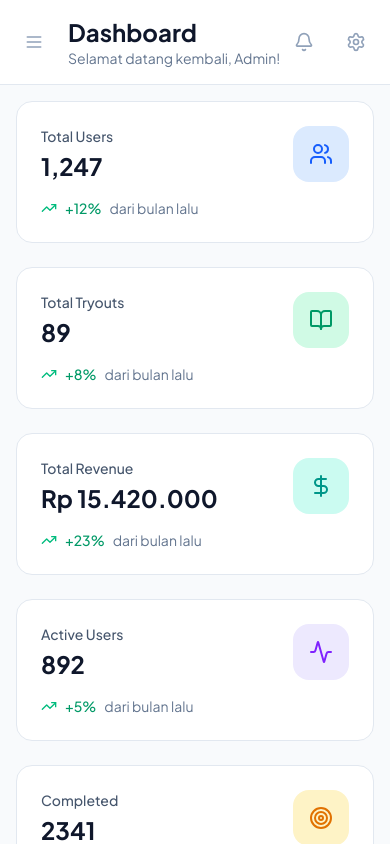
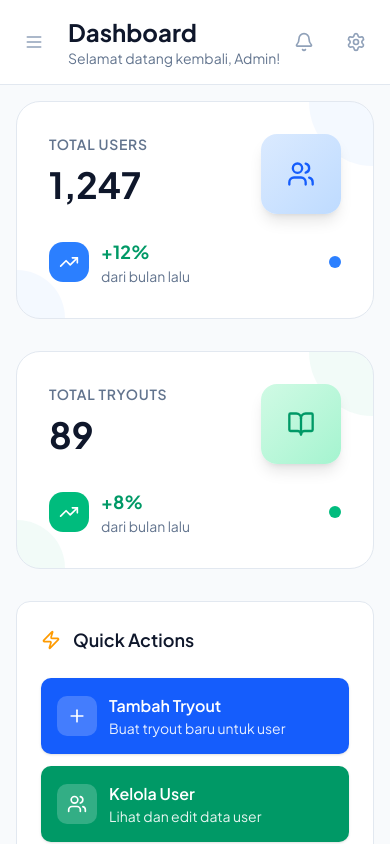
Before and after one commit to akbarryyan/pintuuniv, a Next.js app: page /sys/dashboard in a window 390 px wide. Shown: the top 844 px of the page. Built offline with nearby package versions, Linux system fonts and the light colour scheme.

Commit message:
feat: perbarui komponen StatsGrid dengan desain baru yang lebih menarik, menghapus statistik yang tidak diperlukan, dan meningkatkan responsivitas serta interaksi visual untuk pengalaman pengguna yang lebih baik

```diff
--- a/src/components/sys/StatsGrid.tsx
+++ b/src/components/sys/StatsGrid.tsx
@@ -3,20 +3,12 @@
 import {
   Users,
   BookOpen,
-  TrendingUp,
-  DollarSign,
-  Activity,
-  Target,
-  Award
+  TrendingUp
 } from "lucide-react";
 
 interface AdminStats {
   totalUsers: number;
   totalTryouts: number;
-  totalRevenue: number;
-  activeUsers: number;
-  completedTryouts: number;
-  pendingApprovals: number;
 }
 
 interface StatsGridProps {
@@ -24,126 +16,88 @@ interface StatsGridProps {
 }
 
 export default function StatsGrid({ stats }: StatsGridProps) {
-  const formatCurrency = (amount: number) => {
-    return new Intl.NumberFormat('id-ID', {
-      style: 'currency',
-      currency: 'IDR',
-      minimumFractionDigits: 0
-    }).format(amount);
-  };
-
   const statsData = [
     {
       title: 'Total Users',
       value: stats.totalUsers.toLocaleString(),
-      icon: <Users className="w-6 h-6" />,
-      bgColor: 'bg-gradient-to-br from-blue-500 to-blue-600',
-      iconBg: 'bg-blue-100',
+      icon: <Users className="w-7 h-7" />,
+      bgGradient: 'from-blue-500 via-blue-600 to-indigo-600',
+      iconBg: 'bg-gradient-to-br from-blue-100 to-blue-200',
       iconColor: 'text-blue-600',
       trend: '+12%',
       trendText: 'dari bulan lalu',
-      trendColor: 'text-emerald-600'
+      trendColor: 'text-emerald-600',
+      accentColor: 'bg-blue-500',
+      shadowColor: 'shadow-blue-500/20'
     },
     {
       title: 'Total Tryouts',
       value: stats.totalTryouts,
-      icon: <BookOpen className="w-6 h-6" />,
-      bgColor: 'bg-gradient-to-br from-emerald-500 to-emerald-600',
-      iconBg: 'bg-emerald-100',
+      icon: <BookOpen className="w-7 h-7" />,
+      bgGradient: 'from-emerald-500 via-emerald-600 to-teal-600',
+      iconBg: 'bg-gradient-to-br from-emerald-100 to-emerald-200',
       iconColor: 'text-emerald-600',
       trend: '+8%',
       trendText: 'dari bulan lalu',
-      trendColor: 'text-emerald-600'
-    },
-    {
-      title: 'Total Revenue',
-      value: formatCurrency(stats.totalRevenue),
-      icon: <DollarSign className="w-6 h-6" />,
-      bgColor: 'bg-gradient-to-br from-teal-500 to-teal-600',
-      iconBg: 'bg-teal-100',
-      iconColor: 'text-teal-600',
-      trend: '+23%',
-      trendText: 'dari bulan lalu',
-      trendColor: 'text-emerald-600'
-    },
-    {
-      title: 'Active Users',
-      value: stats.activeUsers,
-      icon: <Activity className="w-6 h-6" />,
-      bgColor: 'bg-gradient-to-br from-violet-500 to-violet-600',
-      iconBg: 'bg-violet-100',
-      iconColor: 'text-violet-600',
-      trend: '+5%',
-      trendText: 'dari bulan lalu',
-      trendColor: 'text-emerald-600'
-    },
-    {
-      title: 'Completed',
-      value: stats.completedTryouts,
-      icon: <Target className="w-6 h-6" />,
-      bgColor: 'bg-gradient-to-br from-amber-500 to-amber-600',
-      iconBg: 'bg-amber-100',
-      iconColor: 'text-amber-600',
-      trend: '+18%',
-      trendText: 'dari bulan lalu',
-      trendColor: 'text-emerald-600'
-    },
-    {
-      title: 'Pending',
-      value: stats.pendingApprovals,
-      icon: <Award className="w-6 h-6" />,
-      bgColor: 'bg-gradient-to-br from-red-500 to-red-600',
-      iconBg: 'bg-red-100',
-      iconColor: 'text-red-600',
-      trend: 'Perlu review',
-      trendText: '',
-      trendColor: 'text-red-600'
+      trendColor: 'text-emerald-600',
+      accentColor: 'bg-emerald-500',
+      shadowColor: 'shadow-emerald-500/20'
     }
   ];
 
   return (
-    <div className="grid grid-cols-1 md:grid-cols-2 lg:grid-cols-3 xl:grid-cols-6 gap-6 mb-8">
+    <div className="grid grid-cols-1 md:grid-cols-2 gap-8 mb-8">
       {statsData.map((stat, index) => (
         <div
           key={index}
-          className="group relative bg-white border border-slate-200 rounded-2xl p-6 hover:shadow-xl transition-all duration-500 hover:-translate-y-1 overflow-hidden"
+          className="group relative bg-white border border-slate-200 rounded-3xl p-8 hover:shadow-2xl transition-all duration-700 hover:-translate-y-2 overflow-hidden"
         >
-          {/* Background Pattern */}
-          <div className={`absolute inset-0 ${stat.bgColor} opacity-0 group-hover:opacity-5 transition-opacity duration-500`} />
+          {/* Animated Background Pattern */}
+          <div className={`absolute inset-0 bg-gradient-to-br ${stat.bgGradient} opacity-0 group-hover:opacity-5 transition-all duration-700`} />
+
+          {/* Decorative Elements */}
+          <div className={`absolute top-0 right-0 w-32 h-32 ${stat.accentColor} opacity-5 rounded-full -translate-y-16 translate-x-16 group-hover:scale-150 transition-transform duration-700`} />
+          <div className={`absolute bottom-0 left-0 w-24 h-24 ${stat.accentColor} opacity-5 rounded-full translate-y-12 -translate-x-12 group-hover:scale-150 transition-transform duration-700`} />
 
           {/* Content */}
           <div className="relative z-10">
             {/* Header */}
-            <div className="flex items-center justify-between mb-4">
-              <div>
-                <p className="text-sm font-medium text-slate-600 mb-1 group-hover:text-slate-700 transition-colors">
+            <div className="flex items-start justify-between mb-6">
+              <div className="flex-1">
+                <p className="text-sm font-semibold text-slate-500 mb-2 uppercase tracking-wider group-hover:text-slate-600 transition-colors">
                   {stat.title}
                 </p>
-                <p className="text-2xl font-bold text-slate-900 group-hover:text-slate-800 transition-colors">
+                <p className="text-4xl font-bold text-slate-900 group-hover:text-slate-800 transition-colors leading-tight">
                   {stat.value}
                 </p>
               </div>
-              <div className={`w-14 h-14 ${stat.iconBg} rounded-2xl flex items-center justify-center group-hover:scale-110 transition-transform duration-300 ${stat.iconColor}`}>
+              <div className={`w-20 h-20 ${stat.iconBg} rounded-2xl flex items-center justify-center group-hover:scale-110 transition-all duration-500 ${stat.iconColor} shadow-lg`}>
                 {stat.icon}
               </div>
             </div>
 
-            {/* Trend */}
-            <div className="flex items-center text-sm">
-              {stat.trendText ? (
-                <>
-                  <TrendingUp className="w-4 h-4 text-emerald-500 mr-2 group-hover:scale-110 transition-transform duration-300" />
-                  <span className={`font-medium ${stat.trendColor}`}>{stat.trend}</span>
-                  <span className="text-slate-500 ml-2">{stat.trendText}</span>
-                </>
-              ) : (
-                <span className={`font-medium ${stat.trendColor}`}>{stat.trend}</span>
-              )}
+            {/* Trend Section */}
+            <div className="flex items-center justify-between">
+              <div className="flex items-center space-x-3">
+                <div className={`w-10 h-10 ${stat.accentColor} rounded-xl flex items-center justify-center group-hover:scale-110 transition-transform duration-300`}>
+                  <TrendingUp className="w-5 h-5 text-white" />
+                </div>
+                <div>
+                  <p className={`text-lg font-bold ${stat.trendColor}`}>{stat.trend}</p>
+                  <p className="text-sm text-slate-500 group-hover:text-slate-600 transition-colors">{stat.trendText}</p>
+                </div>
+              </div>
+
+              {/* Status Indicator */}
+              <div className={`w-3 h-3 ${stat.accentColor} rounded-full animate-pulse`} />
             </div>
           </div>
 
-          {/* Hover Border Effect */}
-          <div className={`absolute inset-0 rounded-2xl border-2 border-transparent group-hover:border-opacity-20 transition-all duration-500 ${stat.bgColor.replace('bg-gradient-to-br', 'border')}`} />
+          {/* Enhanced Hover Border Effect */}
+          <div className={`absolute inset-0 rounded-3xl border-2 border-transparent group-hover:border-opacity-30 transition-all duration-700 ${stat.shadowColor} group-hover:shadow-2xl`} />
+
+          {/* Bottom Accent Line */}
+          <div className={`absolute bottom-0 left-0 right-0 h-1 ${stat.accentColor} transform scale-x-0 group-hover:scale-x-100 transition-transform duration-700 origin-left`} />
         </div>
       ))}
     </div>
```
